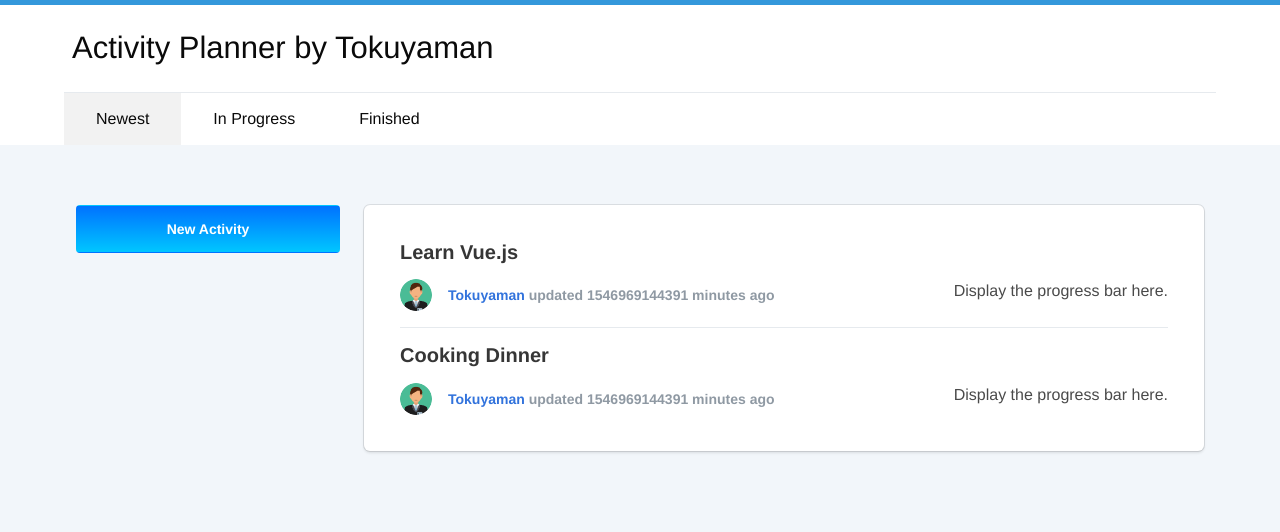
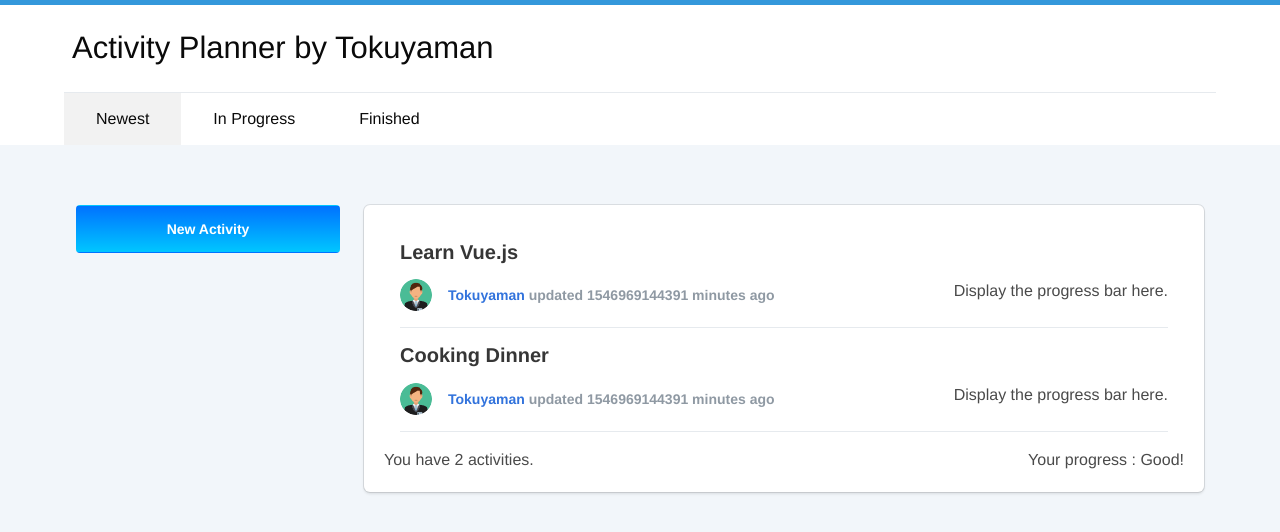
Before and after one commit to TokuyamaR/vue-activity-cli, a Vue app: page / in a window 1280 px wide. Shown: the top 532 px of the page. Built offline with nearby package versions, Linux system fonts and the light colour scheme.

Commit message:
190410 [add]アクティビティカウント機能

```diff
--- a/src/App.vue
+++ b/src/App.vue
@@ -66,6 +66,8 @@
                         <ActivityItem v-for="activity in activities"
                                       :key="activity.id"
                                       :activity="activity"/>
+                        <div class="activity-length">You have {{ activitiesLength }} activities.</div>
+                        <div class="activity-motivation">Your progress : {{ activityMotivation }}</div>
                     </div>
                 </div>
             </div>
@@ -96,24 +98,21 @@
             }
         },
         computed: {
-            // isFormValid() {
-            //     return this.newActivity.title && this.newActivity.notes
-            // }
             fullAppName() {
                 return this.appName + ' by ' + this.creator
-            }
-        },
-        watch: {
-            creator(val) {
-                watchAppName = this.appName + ' by ' + val;
-                console.log(watchAppName);
             },
-            appName(val) {
-                watchAppName = val + ' by ' + this.creator;
-                console.log(watchAppName);
-            }
-
-
+            activitiesLength() {
+                return Object.keys(this.activities).length
+            },
+            activityMotivation() {
+                if (this.activitiesLength && this.activitiesLength < 5) {
+                    return 'Good!'
+                } else if (this.activitiesLength >= 5) {
+                    return 'Excellent!!'
+                } else {
+                    return 'You have no activity... So sad :('
+                }
+            },
         },
         created() {
             this.activities = fetchActivities();
```
